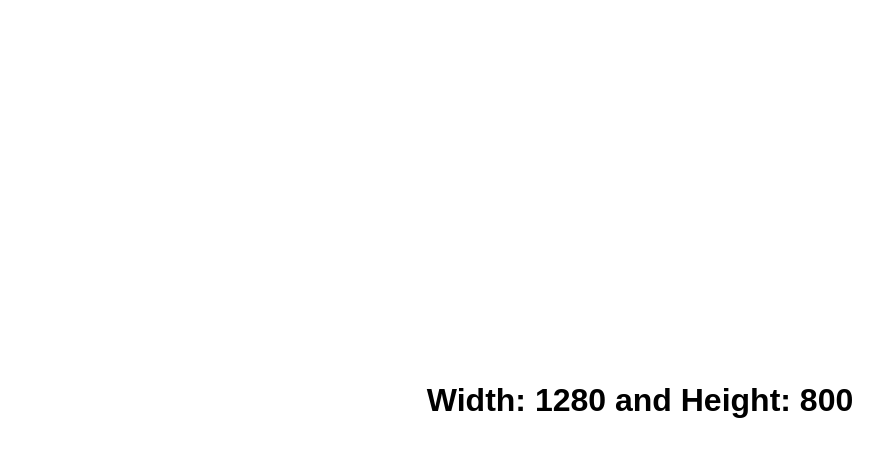
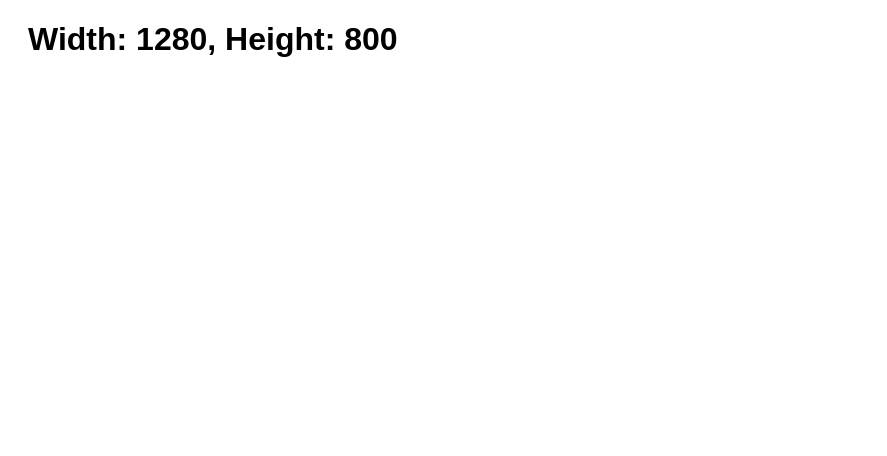
Before and after one commit to acciojob/screen-size-jaisaipothula, a website: page main.html in a window 1280 px wide. Shown: the whole page, without its empty margins (0-887 px from the left). Drawn offline with Linux system fonts and the light colour scheme.

Commit message:
created a submission

```diff
--- a/main.html
+++ b/main.html
@@ -1,43 +1,35 @@
 <!DOCTYPE html>
 <html lang="en">
 <head>
-    <meta charset="UTF-8">
-    <meta name="viewport" content="width=device-width, initial-scale=1.0">
-    <title>Screen Size</title>
+    <meta charset="utf-8">
+    <title>Window Size Tracker</title>
     <style>
-        body {
+        #sizeInfo {
+            margin: 20px;
             font-family: Arial, sans-serif;
-            display: flex;
-            justify-content: center;
-            align-items: center;
-            height: 100vh;
-            margin: 0;
-        }
-
-        #sizeInfo {
-            text-align: center;
         }
     </style>
 </head>
 <body>
     <div id="sizeInfo">
-        <h1 id="sizeText">Width: 0 and Height: 0</h1>
+        <h1>Width: 0, Height: 0</h1>
     </div>
 
     <script>
-        document.addEventListener("DOMContentLoaded", () => {
-            function updateSize() {
-                const width = window.innerWidth;
-                const height = window.innerHeight;
-                document.getElementById('sizeText').innerText = `Width: ${width} and Height: ${height}`;
-            }
+        function updateWindowSize() {
+            // Get the width and height of the window
+            const width = window.innerWidth;
+            const height = window.innerHeight;
 
-            // Initial size update
-            updateSize();
+            // Update the content of the h1 tag
+            document.querySelector('#sizeInfo h1').textContent = `Width: ${width}, Height: ${height}`;
+        }
 
-            // Update size on window resize
-            window.addEventListener('resize', updateSize);
-        });
+        // Attach the event listener for window resize
+        window.addEventListener('resize', updateWindowSize);
+
+        // Call the function once to set initial size
+        updateWindowSize();
     </script>
 </body>
 </html>
```
